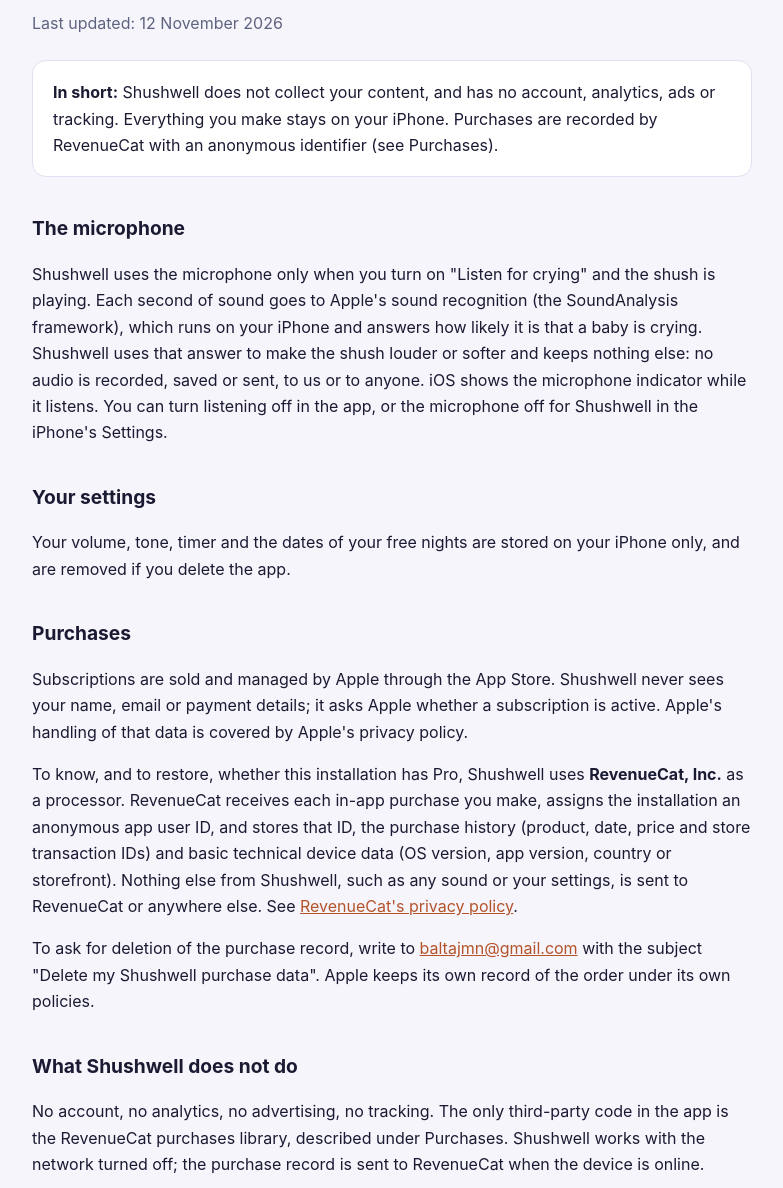
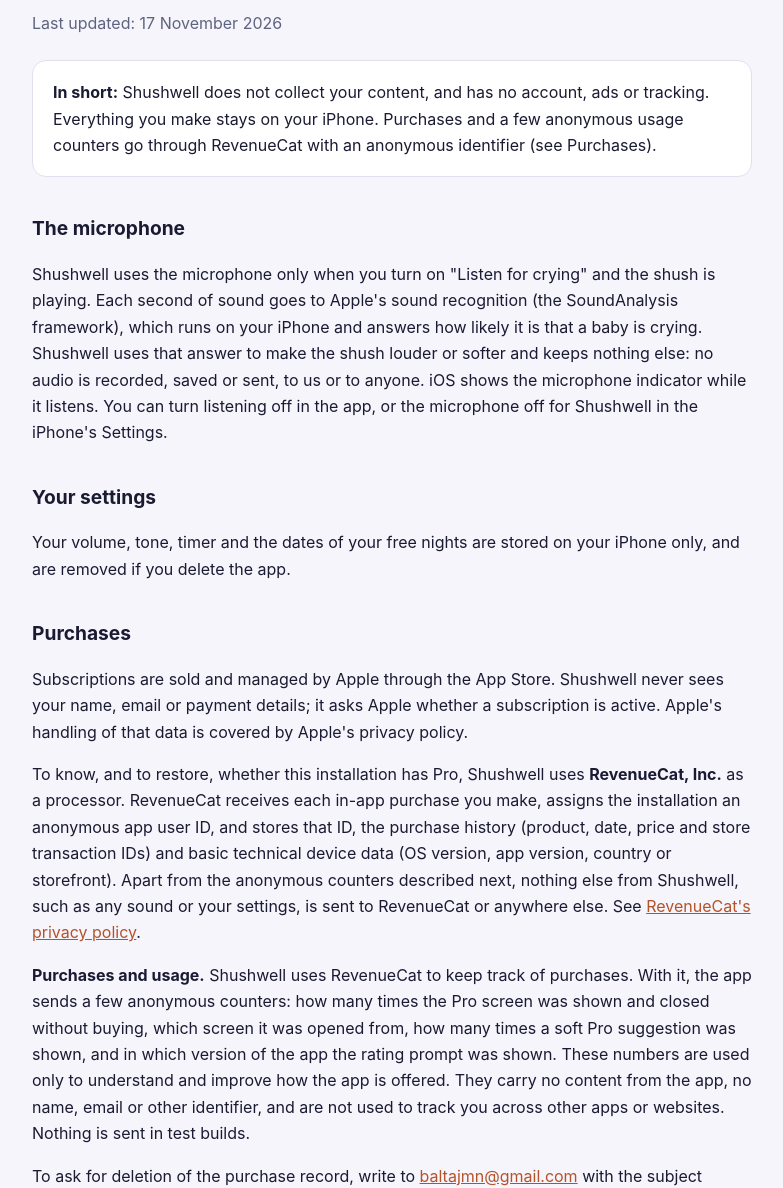
Before and after one commit to BaltaJmn/shushwell-privacy, a plain HTML site: page privacy/index.html in a window 1280 px wide. Shown: the part 155-1343 px from the top of the page, without its empty margins (248-1031 px from the left). Drawn offline with Linux system fonts and the light colour scheme.

Commit message:
Privacy 1.4: anonymous usage counters
Co-Authored-By: Claude Opus 5.5 <noreply@anthropic.com>

```diff
--- a/privacy/index.html
+++ b/privacy/index.html
@@ -4,7 +4,7 @@
 <meta charset="utf-8">
 <meta name="viewport" content="width=device-width, initial-scale=1">
 <title>Shushwell Privacy Policy</title>
-<meta name="description" content="Shushwell does not collect your content and has no account, analytics, ads or tracking. Listening for crying happens on your iPhone and nothing is recorded. Purchases are recorded by RevenueCat with an anonymous identifier.">
+<meta name="description" content="Shushwell does not collect your content and has no account, ads or tracking. Listening for crying happens on your iPhone and nothing is recorded. Purchases and a few anonymous usage counters go through RevenueCat with an anonymous identifier.">
 <link rel="canonical" href="https://shushwell.baltajmn.dev/privacy/">
 <link rel="icon" href="/sw/icon-64.png" type="image/png">
 <link rel="stylesheet" href="/sw/site.css">
@@ -13,9 +13,9 @@
 <main>
 <a class="brand" href="/"><img src="/sw/icon-180.png" alt="">Shushwell</a>
 <h1>Privacy Policy</h1>
-<p class="lede">Last updated: 12 November 2026</p>
+<p class="lede">Last updated: 17 November 2026</p>
 
-<div class="box"><p><strong>In short:</strong> Shushwell does not collect your content, and has no account, analytics, ads or tracking. Everything you make stays on your iPhone. Purchases are recorded by RevenueCat with an anonymous identifier (see Purchases).</p></div>
+<div class="box"><p><strong>In short:</strong> Shushwell does not collect your content, and has no account, ads or tracking. Everything you make stays on your iPhone. Purchases and a few anonymous usage counters go through RevenueCat with an anonymous identifier (see Purchases).</p></div>
 
 <h2>The microphone</h2>
 <p>Shushwell uses the microphone only when you turn on "Listen for crying" and the shush is playing. Each second of sound goes to Apple's sound recognition (the SoundAnalysis framework), which runs on your iPhone and answers how likely it is that a baby is crying. Shushwell uses that answer to make the shush louder or softer and keeps nothing else: no audio is recorded, saved or sent, to us or to anyone. iOS shows the microphone indicator while it listens. You can turn listening off in the app, or the microphone off for Shushwell in the iPhone's Settings.</p>
@@ -25,14 +25,15 @@
 
 <h2>Purchases</h2>
 <p>Subscriptions are sold and managed by Apple through the App Store. Shushwell never sees your name, email or payment details; it asks Apple whether a subscription is active. Apple's handling of that data is covered by Apple's privacy policy.</p>
-<p>To know, and to restore, whether this installation has Pro, Shushwell uses <strong>RevenueCat, Inc.</strong> as a processor. RevenueCat receives each in-app purchase you make, assigns the installation an anonymous app user ID, and stores that ID, the purchase history (product, date, price and store transaction IDs) and basic technical device data (OS version, app version, country or storefront). Nothing else from Shushwell, such as any sound or your settings, is sent to RevenueCat or anywhere else. See <a href="https://www.revenuecat.com/privacy" rel="noopener">RevenueCat's privacy policy</a>.</p>
+<p>To know, and to restore, whether this installation has Pro, Shushwell uses <strong>RevenueCat, Inc.</strong> as a processor. RevenueCat receives each in-app purchase you make, assigns the installation an anonymous app user ID, and stores that ID, the purchase history (product, date, price and store transaction IDs) and basic technical device data (OS version, app version, country or storefront). Apart from the anonymous counters described next, nothing else from Shushwell, such as any sound or your settings, is sent to RevenueCat or anywhere else. See <a href="https://www.revenuecat.com/privacy" rel="noopener">RevenueCat's privacy policy</a>.</p>
+<p><strong>Purchases and usage.</strong> Shushwell uses RevenueCat to keep track of purchases. With it, the app sends a few anonymous counters: how many times the Pro screen was shown and closed without buying, which screen it was opened from, how many times a soft Pro suggestion was shown, and in which version of the app the rating prompt was shown. These numbers are used only to understand and improve how the app is offered. They carry no content from the app, no name, email or other identifier, and are not used to track you across other apps or websites. Nothing is sent in test builds.</p>
 <p>To ask for deletion of the purchase record, write to <a href="mailto:baltajmn@gmail.com?subject=Delete%20my%20Shushwell%20purchase%20data">baltajmn@gmail.com</a> with the subject "Delete my Shushwell purchase data". Apple keeps its own record of the order under its own policies.</p>
 
 <h2>What Shushwell does not do</h2>
-<p>No account, no analytics, no advertising, no tracking. The only third-party code in the app is the RevenueCat purchases library, described under Purchases. Shushwell works with the network turned off; the purchase record is sent to RevenueCat when the device is online.</p>
+<p>No account, no advertising, no tracking. The only third-party code in the app is the RevenueCat purchases library, which handles purchases and the few anonymous counters described under Purchases. Shushwell works with the network turned off; the purchase record and the anonymous counters are sent to RevenueCat when the device is online.</p>
 
 <h2>Children</h2>
-<p>Shushwell is made for parents and collects no personal data from anyone, children included. The only thing that goes to RevenueCat is an anonymous installation ID and the purchase record (see Purchases).</p>
+<p>Shushwell is made for parents and collects no personal data from anyone, children included. The only thing that goes to RevenueCat is an anonymous installation ID, the purchase record and the anonymous counters (see Purchases).</p>
 
 <h2>Changes and contact</h2>
 <p>If this policy changes, the new version will be published on this page with a new date. Questions: <a href="mailto:baltajmn@gmail.com?subject=Shushwell%20privacy">baltajmn@gmail.com</a>. The developer is Baltasar Jiménez Rincón, Spain (details in the <a href="/legal.html">legal notice</a>).</p>
```
